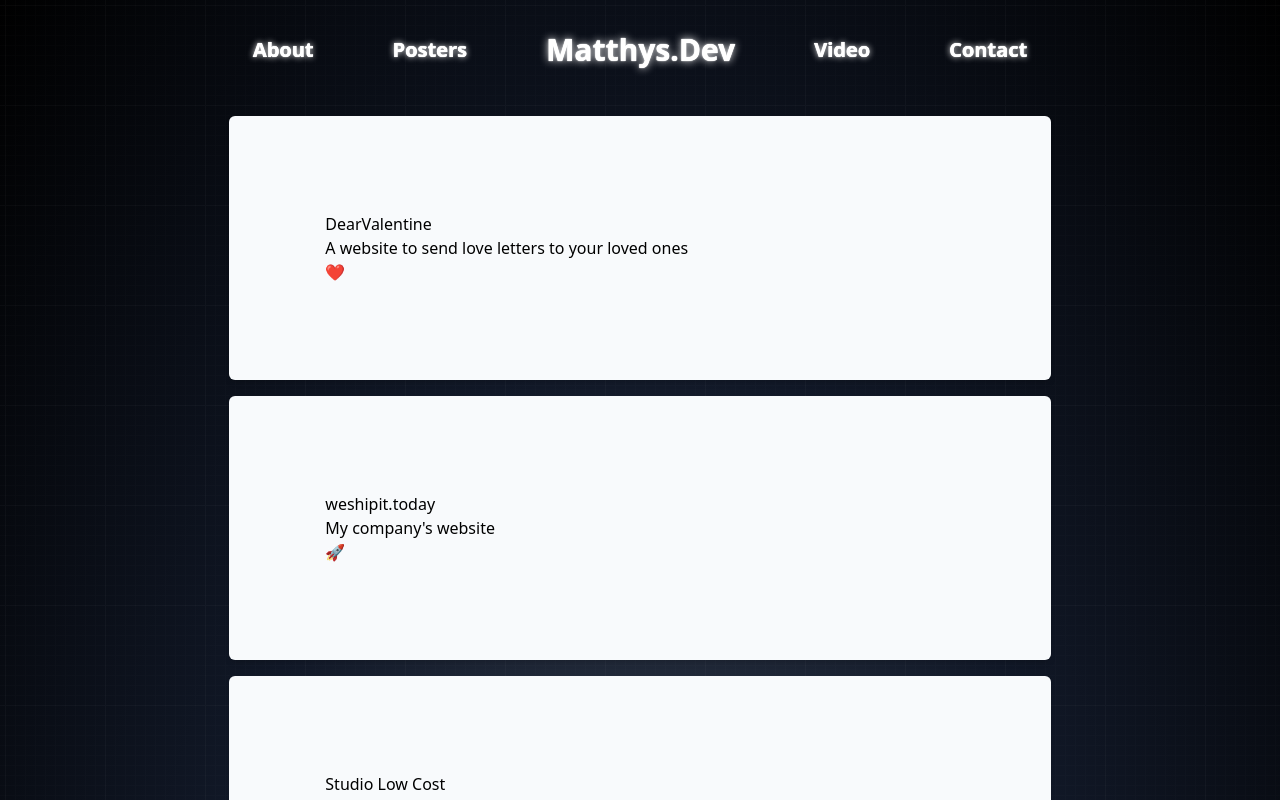
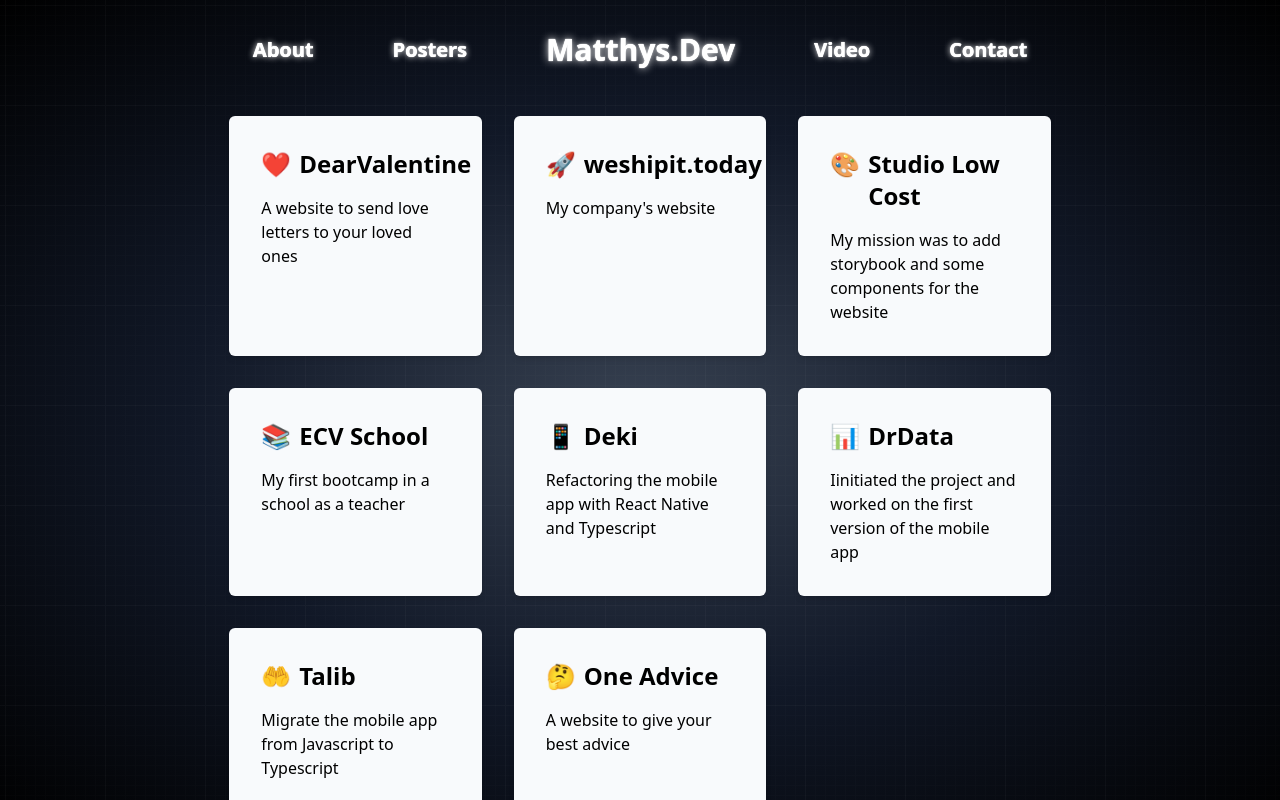
Before and after one commit to MatthysDev/Matthys.dev.v2, a Next.js app: page /portfolio in a window 1280 px wide. Shown: the top 800 px of the page. Built offline with nearby package versions, Linux system fonts and the light colour scheme.

Commit message:
fix: 🐛 css for portfolio

```diff
--- a/src/components/Cards/Card.tsx
+++ b/src/components/Cards/Card.tsx
@@ -1,11 +1,17 @@
-import React from 'react'
+import { randomNeonColor } from '@/utils/randomNeonColor';
+import React, { useEffect } from 'react'
 
 type CardProps = {
   children: React.ReactNode
+  withNeon?: boolean
 }
 
-export default function Card({ children }: CardProps) {
+export default function Card({ children, withNeon }: CardProps) {
+  useEffect(() => {
+    randomNeonColor('imageNeon');
+  }, []);
+  let withNeonClass = withNeon ? 'imageNeon' : ''
   return (
-    <div className='bg-slate-50 p-24 rounded-md shadow-md text-black m-4'>{children}</div>
+    <div className={`bg-slate-50 rounded-md shadow-md text-black m-4 ${withNeonClass}`}>{children}</div>
   )
 }
--- a/src/pages/portfolio.tsx
+++ b/src/pages/portfolio.tsx
@@ -10,19 +10,23 @@ export default function Portfolio() {
             <Head>
                 <title>Matthys.dev | Portfolio</title> {/* Setting the title metadata */}
             </Head>
-            <ul>
+            <div className='grid grid-cols-3'>
                 {projects.map((project, index) => (
-                    <Card>
-                        <li key={index}>
-                            <h2>{project.name}</h2>
+                    // eslint-disable-next-line react/jsx-key
+                    <Card withNeon>
+                        <div className='flex flex-col gap-4 p-8'>
+                            <div className='flex gap-2 text-2xl font-bold'>
+                                <a href={project.websiteUrl}>
+                                    {project.img}
+                                </a>
+                                <h2>{project.name}</h2>
+                            </div>
                             <p>{project.description}</p>
-                            <a href={project.websiteUrl}>
-                                {project.img}
-                            </a>
-                        </li>
+                        </div>
+
                     </Card>
                 ))}
-            </ul>
+            </div>
         </CustomLayout>
     )
 }
```
